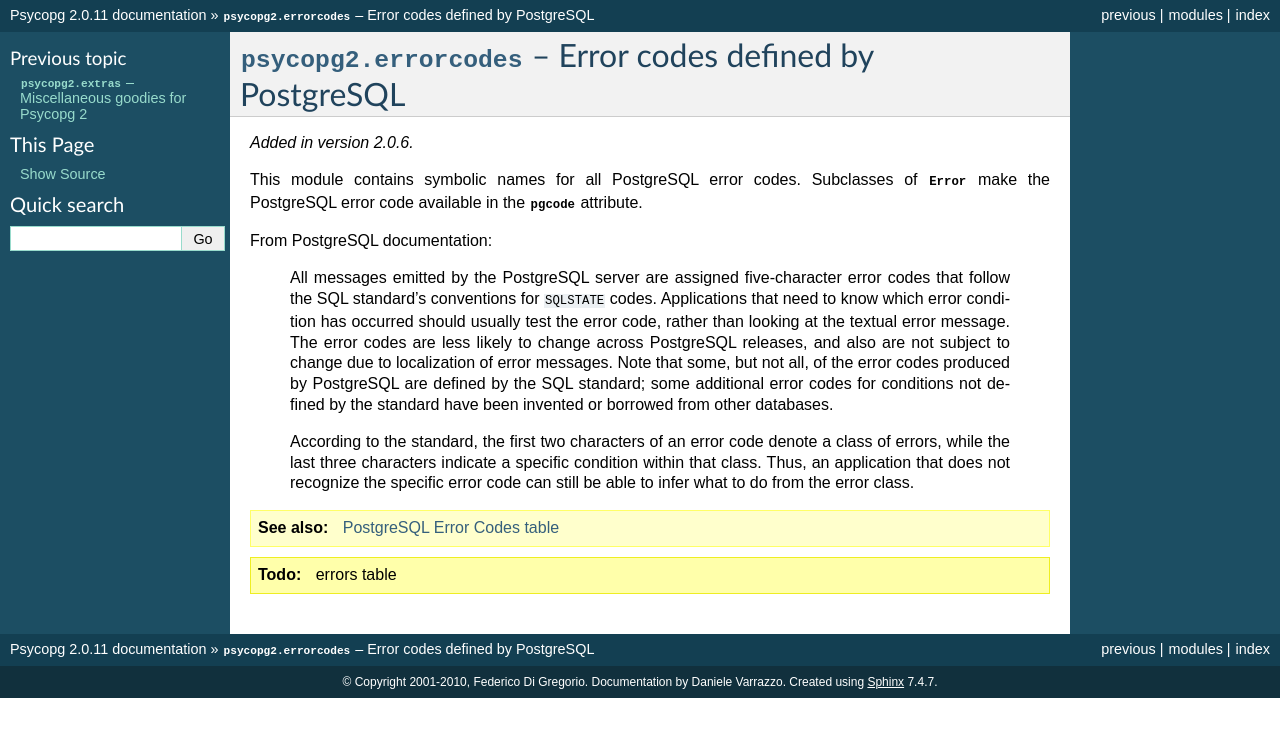
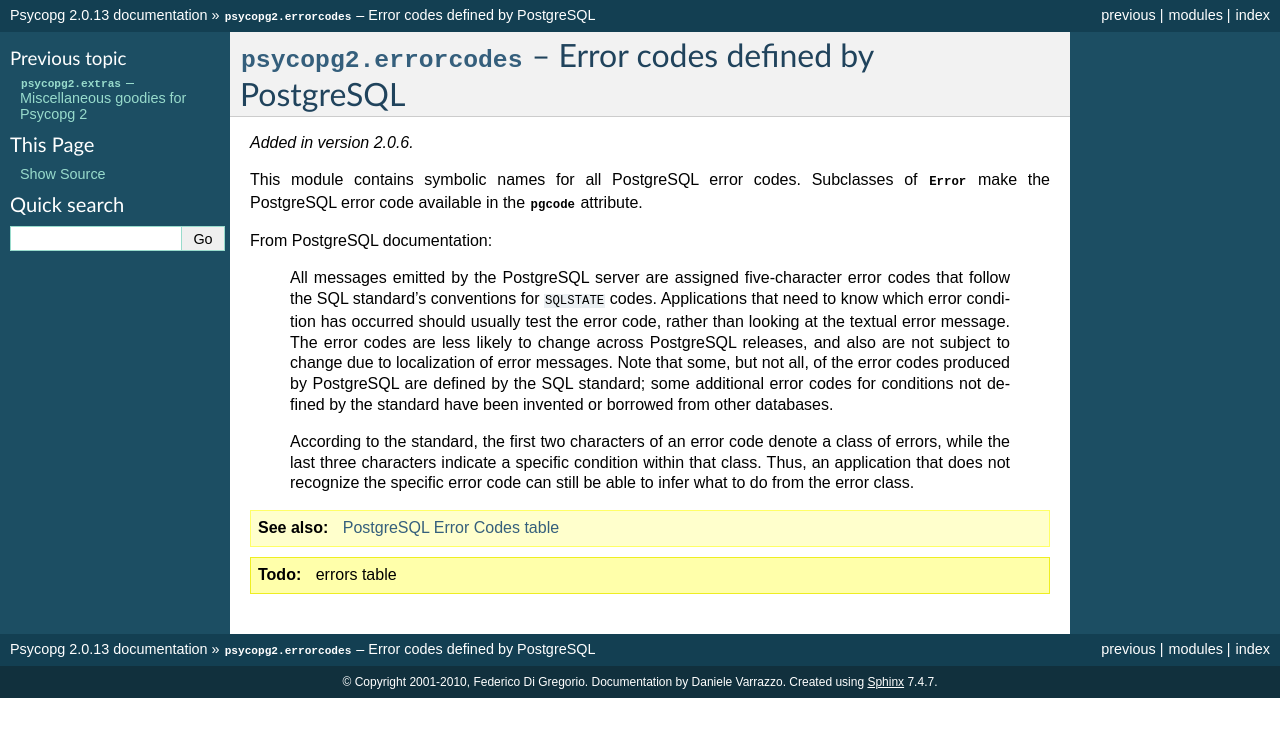
Before and after one commit to psycopg/psycopg2, a Sphinx documentation site: the page built from doc/errorcodes.rst, in a window 1280 px wide. Shown: the top 737 px of the page. Built offline with Sphinx 7.4.7, drawn with Linux system fonts in a browser that asks for light colours; pages that are not in the unit, such as notebooks, are missing from menus; the version number is read from the project's files by our own code; part of the change alters nothing that is shown.

```diff
--- a/doc/conf.py
+++ b/doc/conf.py
@@ -50,7 +50,12 @@ copyright = u'2001-2010, Federico Di Gregorio. Documentation by Daniele Varrazzo
 # The short X.Y version.
 version = '2.0'
 # The full version, including alpha/beta/rc tags.
-release = '2.0.11'
+try:
+    import psycopg2
+    release = psycopg2.__version__.split()[0]
+except ImportError:
+    print "WARNING: couldn't import psycopg to read version."
+    release = version
 
 # The language for content autogenerated by Sphinx. Refer to documentation
 # for a list of supported languages.
```
